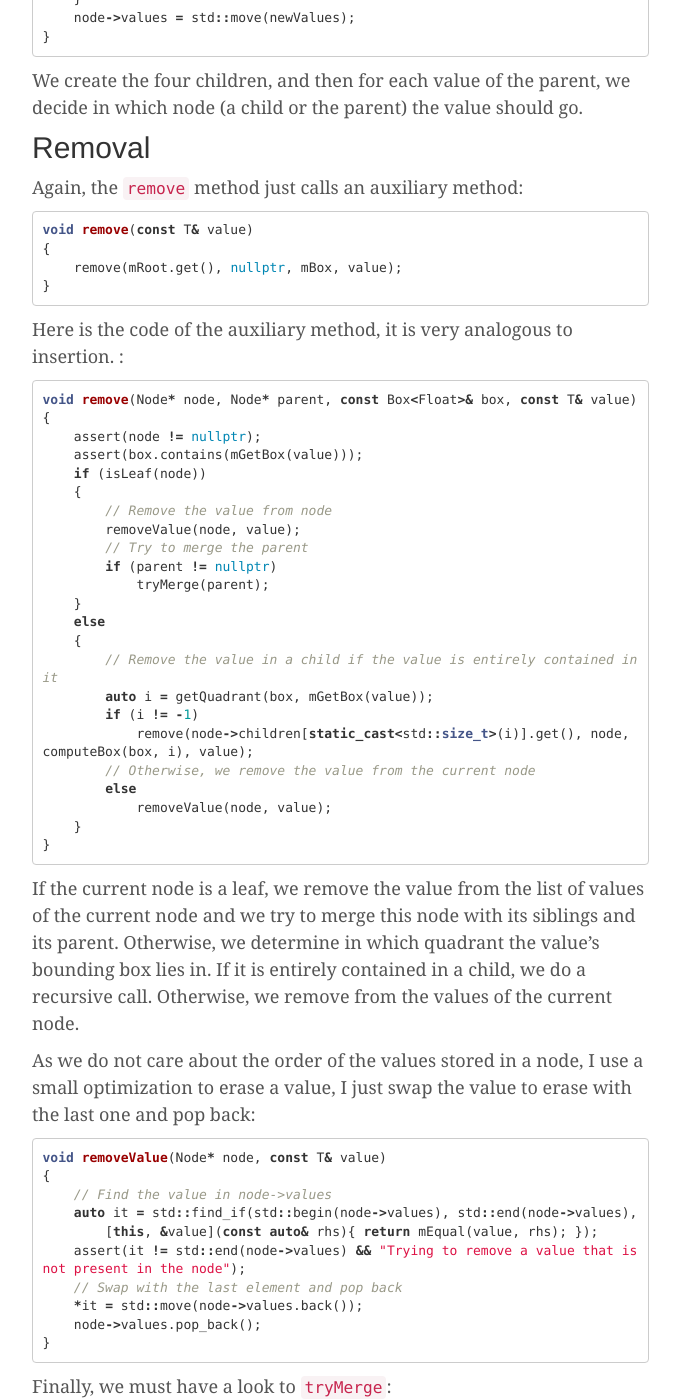
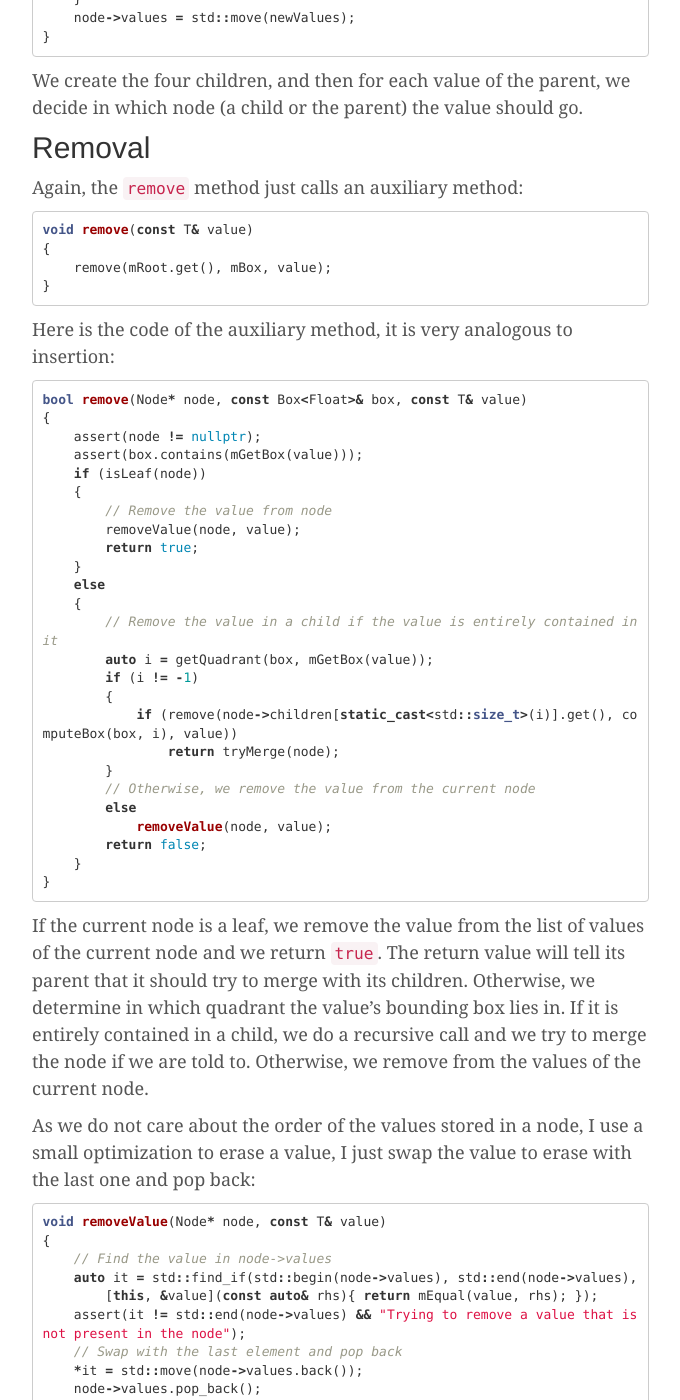
Before and after one commit to pvigier/pvigier.github.io-jekyll, a Jekyll site: the page built from _posts/2019-08-04-quadtree-collision-detection.md, in a window 1280 px wide and 1400 px high, scrolled down 9334 px. Shown: the whole window, without its empty margins (138-818 px from the left). Built offline with Jekyll 4.4.1, drawn with Linux system fonts in a browser that asks for light colours; formulas are drawn with MathJax 3; comment, search, counter and statistics services are not loaded; some of the changed text lies outside the part shown.

Commit message:
Update quadtree implementation

````diff
--- a/_posts/2019-08-04-quadtree-collision-detection.md
+++ b/_posts/2019-08-04-quadtree-collision-detection.md
@@ -395,14 +395,14 @@ Again, the `remove` method just calls an auxiliary method:
 ```cpp
 void remove(const T& value)
 {
-    remove(mRoot.get(), nullptr, mBox, value);
+    remove(mRoot.get(), mBox, value);
 }
 ```
 
-Here is the code of the auxiliary method, it is very analogous to insertion. :
+Here is the code of the auxiliary method, it is very analogous to insertion:
 
 ```cpp
-void remove(Node* node, Node* parent, const Box<Float>& box, const T& value)
+bool remove(Node* node, const Box<Float>& box, const T& value)
 {
     assert(node != nullptr);
     assert(box.contains(mGetBox(value)));
@@ -410,24 +410,26 @@ void remove(Node* node, Node* parent, const Box<Float>& box, const T& value)
     {
         // Remove the value from node
         removeValue(node, value);
-        // Try to merge the parent
-        if (parent != nullptr)
-            tryMerge(parent);
+        return true;
     }
     else
     {
         // Remove the value in a child if the value is entirely contained in it
         auto i = getQuadrant(box, mGetBox(value));
         if (i != -1)
-            remove(node->children[static_cast<std::size_t>(i)].get(), node, computeBox(box, i), value);
+        {
+            if (remove(node->children[static_cast<std::size_t>(i)].get(), computeBox(box, i), value))
+                return tryMerge(node);
+        }
         // Otherwise, we remove the value from the current node
         else
             removeValue(node, value);
+        return false;
     }
 }
 ```
 
-If the current node is a leaf, we remove the value from the list of values of the current node and we try to merge this node with its siblings and its parent. Otherwise, we determine in which quadrant the value's bounding box lies in. If it is entirely contained in a child, we do a recursive call. Otherwise, we remove from the values of the current node.
+If the current node is a leaf, we remove the value from the list of values of the current node and we return `true`. The return value will tell its parent that it should try to merge with its children. Otherwise, we determine in which quadrant the value's bounding box lies in. If it is entirely contained in a child, we do a recursive call and we try to merge the node if we are told to. Otherwise, we remove from the values of the current node.
 
 As we do not care about the order of the values stored in a node, I use a small optimization to erase a value, I just swap the value to erase with the last one and pop back:
 
@@ -455,7 +457,7 @@ void tryMerge(Node* node)
     for (const auto& child : node->children)
     {
         if (!isLeaf(child.get()))
-            return;
+            return false;
         nbValues += child->values.size();
     }
     if (nbValues <= Threshold)
@@ -470,11 +472,14 @@ void tryMerge(Node* node)
         // Remove the children
         for (auto& child : node->children)
             child.reset();
+        return true;
     }
+    else
+        return false;
 }
 ```
 
-`tryMerge` checks that all its children are leaves and that the total number of its values and its children's values is lower than the threshold. If it is the case, we copy all the values in the children in the current node and we remove the children.
+`tryMerge` checks that all its children are leaves and that the total number of its values and its children's values is lower than the threshold. If it is the case, we copy all the values in the children in the current node and we remove the children. If the node is merged we return `true` so that its parent also tries to merge with its children.
 
 # Finding Intersections
 
````
